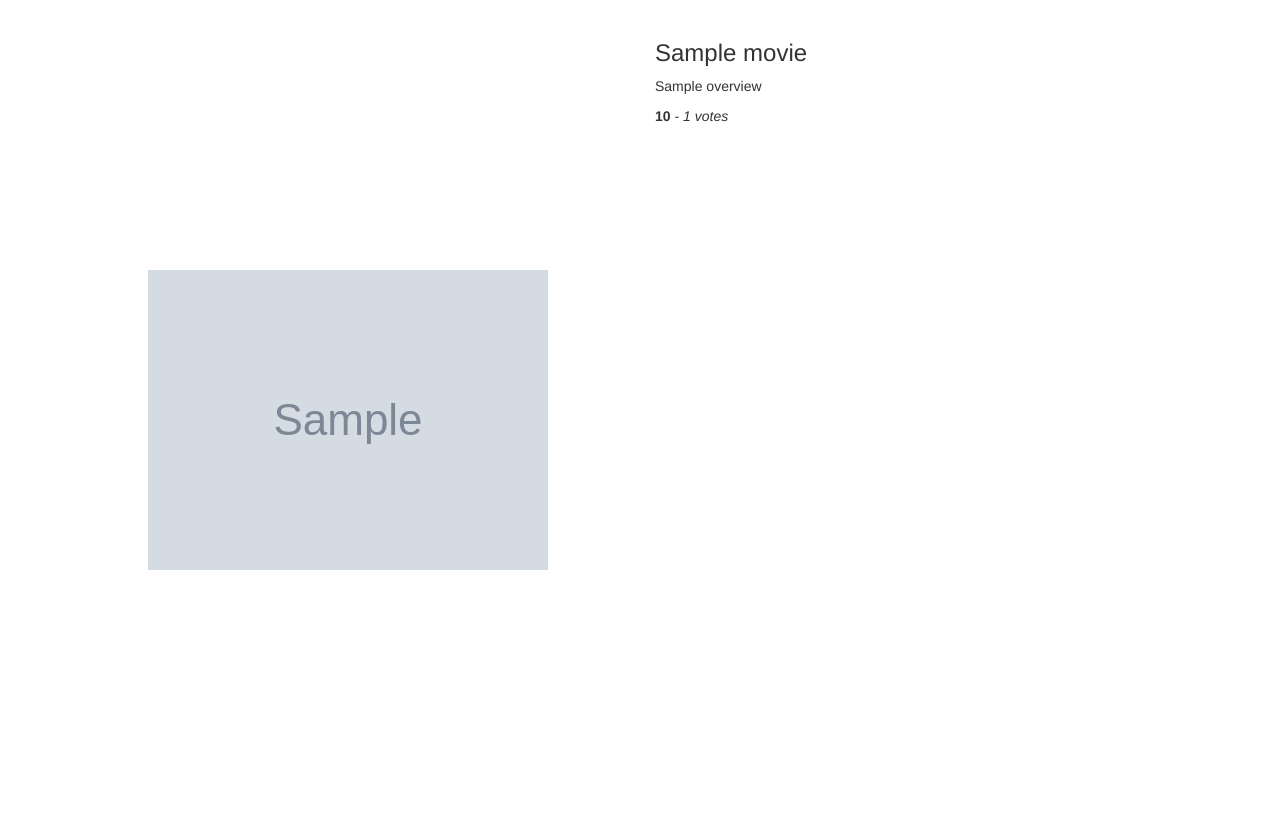
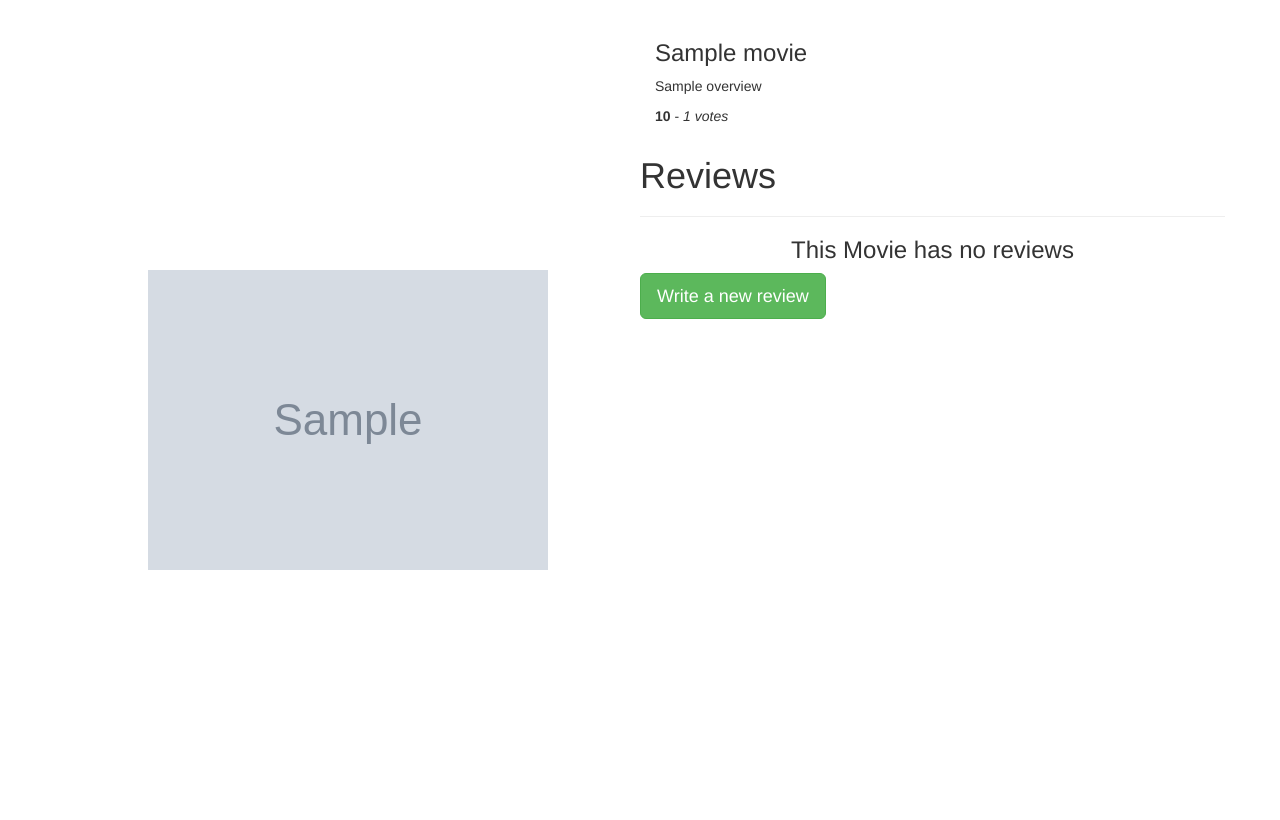
Before and after one commit to Kevson102/watchlist, a Flask app: template app/templates/movie.html in a window 1280 px wide. Shown: the part 52-872 px from the top of the page. Run offline with Flask 2, Linux system fonts and the light colour scheme; the template is opened without the code that fills it: most values are stand-ins (such as "Sample title", 1, 10 or a date in 2020); grey boxes marked "Sample" are stand-in pictures; some libraries are stand-ins or nearby versions.

Commit message:
ADDS THE REVIEW SECTION

```diff
--- a/app/templates/macros.html
+++ b/app/templates/macros.html
@@ -9,3 +9,13 @@
     </div>
   {% endfor %}
 {% endmacro %}
+
+<!-- Displaying reviews macro -->
+{% macro displayReviews(review_list) %}
+  {% for review in review_list %}
+  <div class="col-xs-12 col-sm-4 col-md-4 col-lg-4 review-card">
+    <h2> {{review.title}} </h2>
+    <p> {{review.review | truncate(30)}} </p>
+  </div>
+  {% endfor %}
+{% endmacro %}
--- a/app/templates/movie.html
+++ b/app/templates/movie.html
@@ -1,4 +1,5 @@
 {% extends 'base.html' %}
+{% import 'macros.html' as macro %}
 
 {% block content %}
 <div class="container">
@@ -14,7 +15,33 @@
 
       <p class="overview"> {{movie.overview}} </p>
       <p class="rating"><b>{{movie.vote_average}}</b> - <i>{{movie.vote_count}} votes</i></p>
+      <div class="row">
+        <h1>Reviews</h1>
+        <hr>
+        {% if reviews %}
+          {{macro.displayReviews(reviews)}}
+        {% else %}
+          <h3 class="text-center">This Movie has no reviews</h3>
+
+          <a class="btn btn-success btn-lg text-center" href="/movie/review/new/{{movie.id}}">Write a new review</a>
+          {% endif %}
+      </div>
     </div>
+      <!-- <a href="/movie/review/new/{{movie.id}}" class="ratings">Write a new review</a> -->
   </div>
 </div>
+
+
+  <!-- <div class="row">
+    <h1>Reviews</h1>
+    <hr>
+    {% if reviews %}
+      {{macro.displayReviews(reviews)}}
+    {% else %}
+      <h3 class="text-center">This Movie has no reviews</h3>
+
+      <a class="btn btn-success btn-lg text-center" href="/movie/review/new/{{movie.id}}">Write a new review</a>
+      {% endif %}
+  </div> -->
+</div>
 {% endblock %}
--- a/instance/config.py
+++ b/instance/config.py
@@ -1 +1,2 @@
 MOVIE_API_KEY = 'd8a2364b53d93c3e2d51b21fcf5fc92f'
+SECRET_KEY = '<Flask WTF Secret Key>'
```
Also changed, not shown: app/forms.py (added, +8 -0 lines), app/models/reviews.py (+8 -0 lines), app/templates/new_review.html (added, +13 -0 lines), app/views.py (+18 -0 lines).
